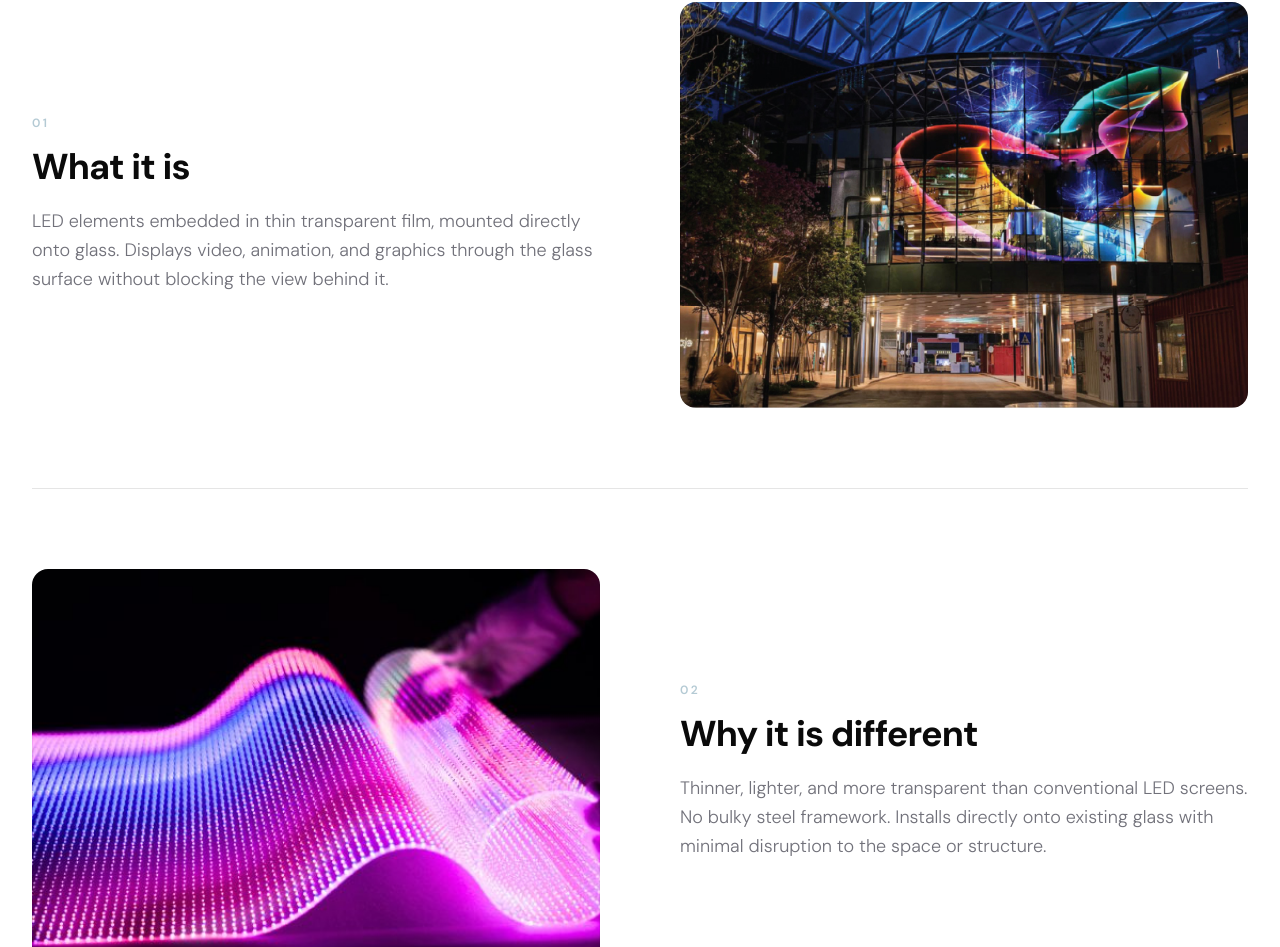
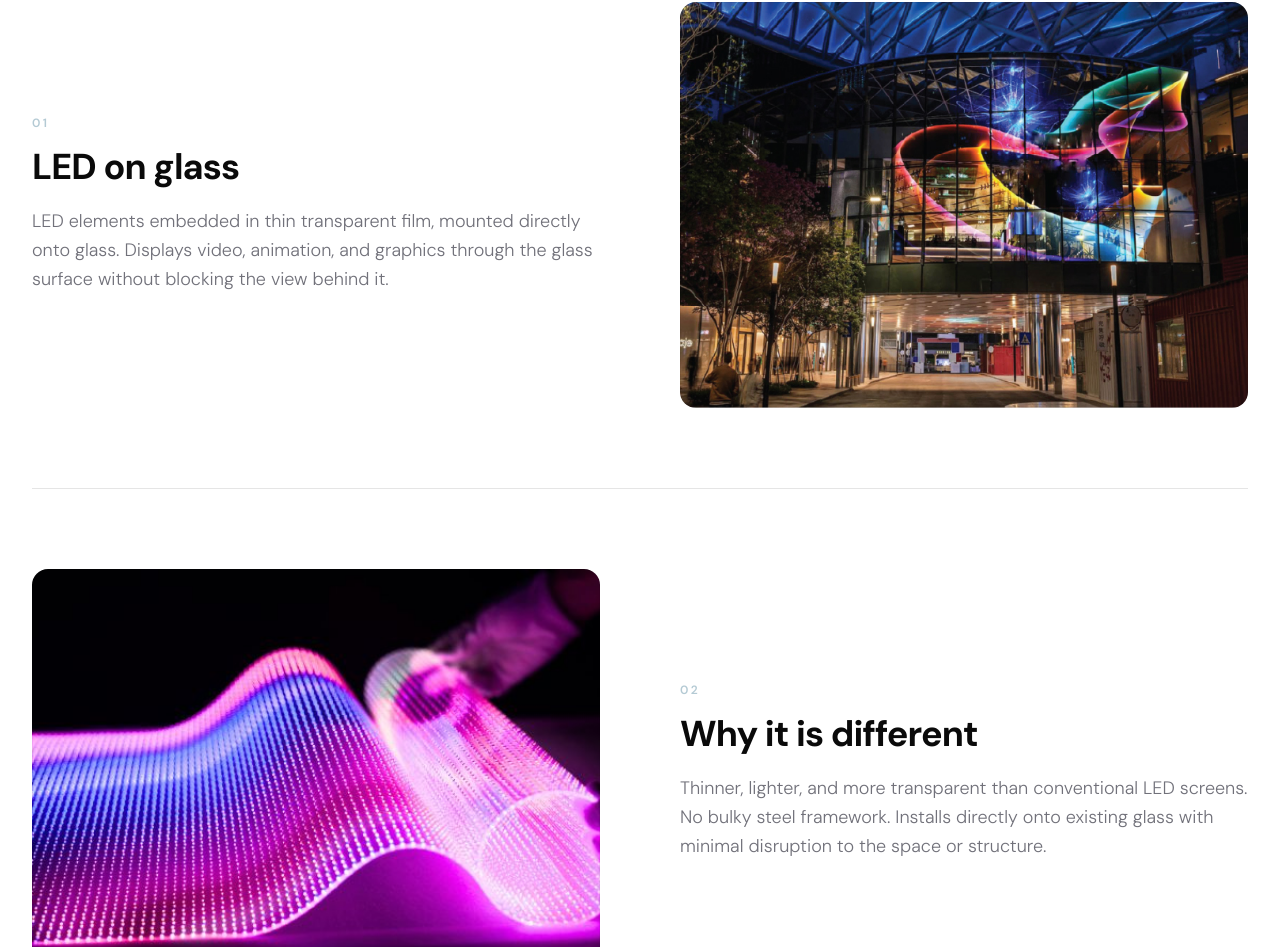
Before and after one commit to ItsAntidote101/filmbase.ke, a Next.js app: page /led-film in a window 1280 px wide. Shown: the part 814-1761 px from the top of the page. Built offline with nearby package versions, Linux system fonts and the light colour scheme.

Commit message:
Update LED film section title from 'What it is' to 'LED on glass'
https://claude.ai/code/session_01A8RRLUVnyrux6dRwzVWSHQ

```diff
--- a/app/(site)/led-film/page.tsx
+++ b/app/(site)/led-film/page.tsx
@@ -28,7 +28,7 @@ export const metadata: Metadata = {
 
 const FEATURES = [
   {
-    title: "What it is",
+    title: "LED on glass",
     body: "LED elements embedded in thin transparent film, mounted directly onto glass. Displays video, animation, and graphics through the glass surface without blocking the view behind it.",
     image: "/LED-film-screen@2x-100.jpg",
     imageAlt: "Close-up of LED film elements embedded in transparent film",
```
